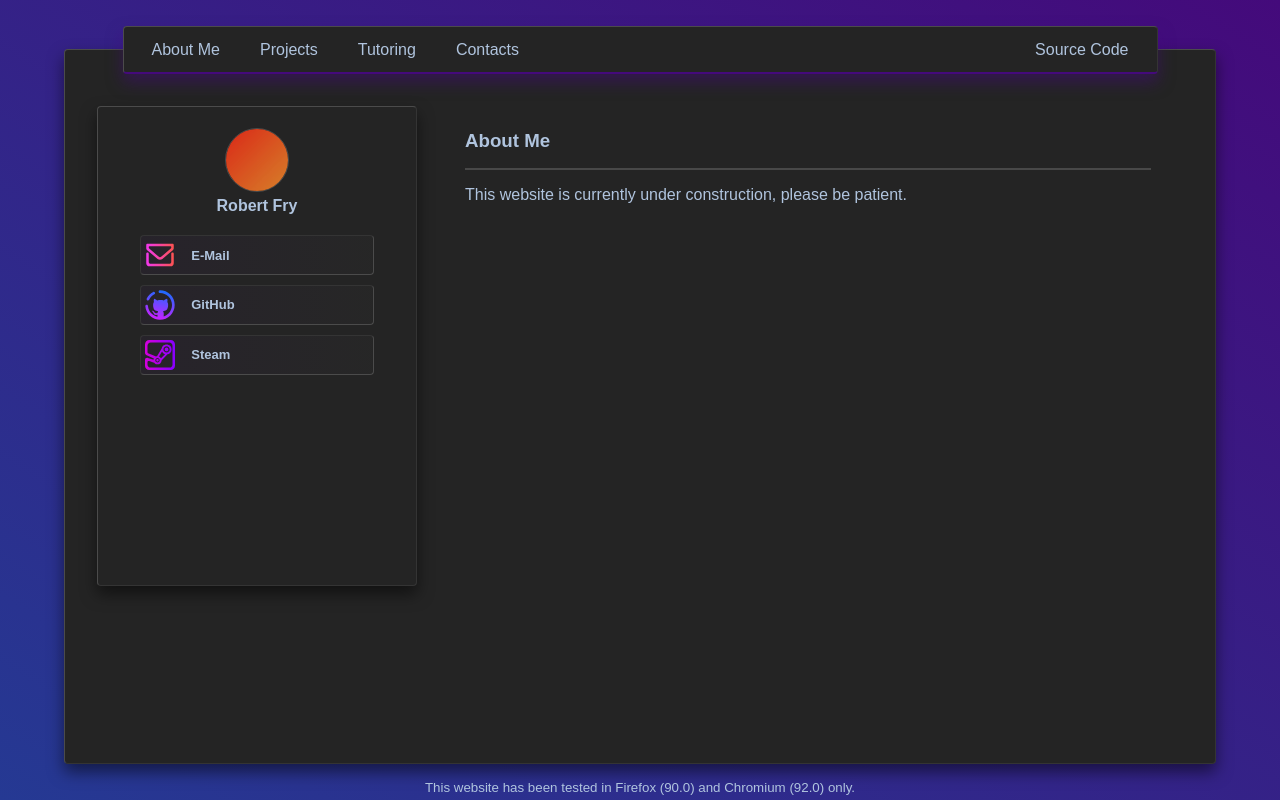
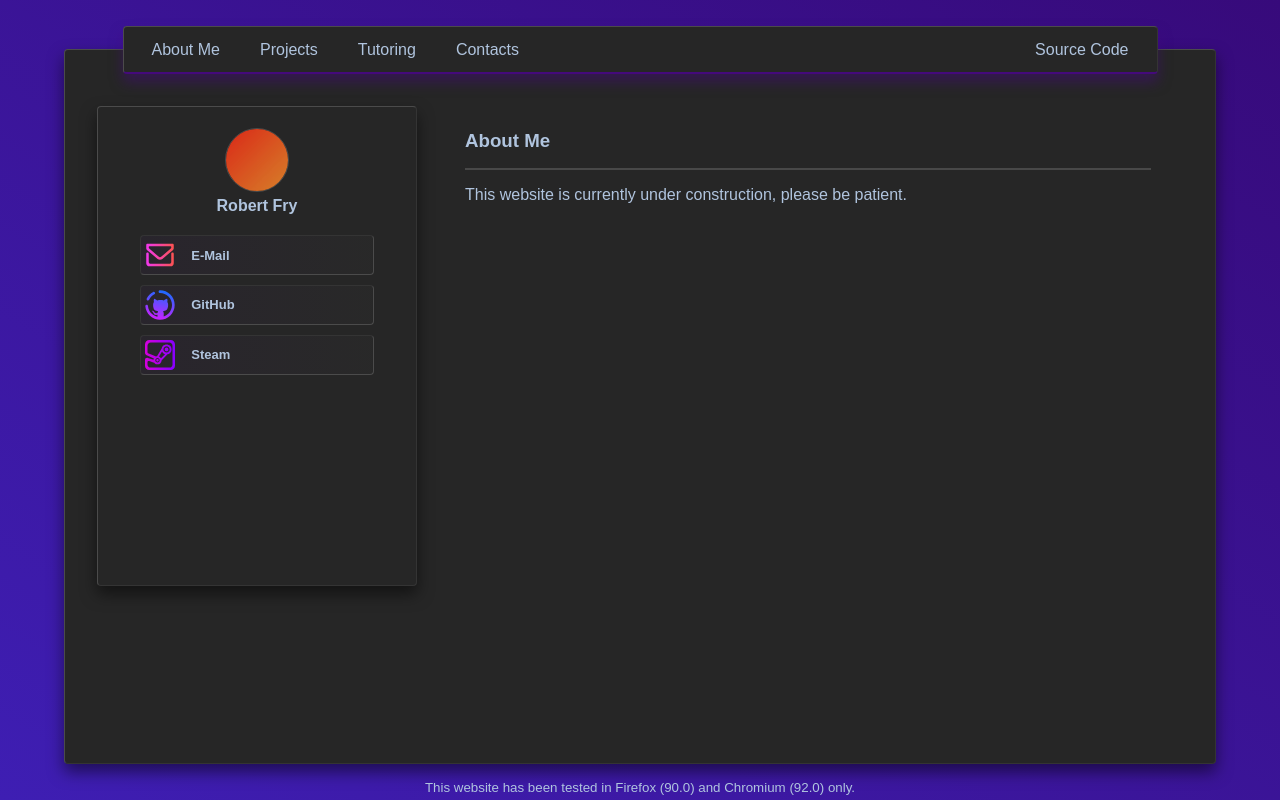
Before and after one commit to robertefry/robertfry.xyz, a PHP site: page / in a window 1280 px wide. Run offline with PHP 8.4, Linux system fonts and the light colour scheme.

Commit message:
Tweak colours

```diff
--- a/style.css
+++ b/style.css
@@ -9,10 +9,10 @@
 :root
 {
   /* Materials */
-  --color-wallpaper-1:        #253993ff;
-  --color-wallpaper-2:        #440a7bff;
+  --color-wallpaper-1:        #3e1eb3ff;
+  --color-wallpaper-2:        #370a7bff;
   --color-text:               #b0c4deff;
-  --color-slate:              #242424ff;
+  --color-slate:              #262626ff;
   --color-slate-cut:          #484848ff;
   --color-slate-shadow:       #00000080;
   --color-slate-strong:       #4b4b4bff;
@@ -30,7 +30,7 @@
   --border-slate-neon: 0.13rem solid var(--color-slate-neon);
   --border-glass-neon: 0.1rem solid var(--color-glass-neon);
   --slate-shadow: 0 0.5rem 1rem var(--color-slate-shadow);
-  --slate-neon-shadow: 0 0.5rem 1rem var(--color-slate-neon-shadow);
+  --slate-neon-shadow: 0 0.5rem 0.8rem var(--color-slate-neon-shadow);
   --slate-radius: 0.25rem;
 }
 
```
